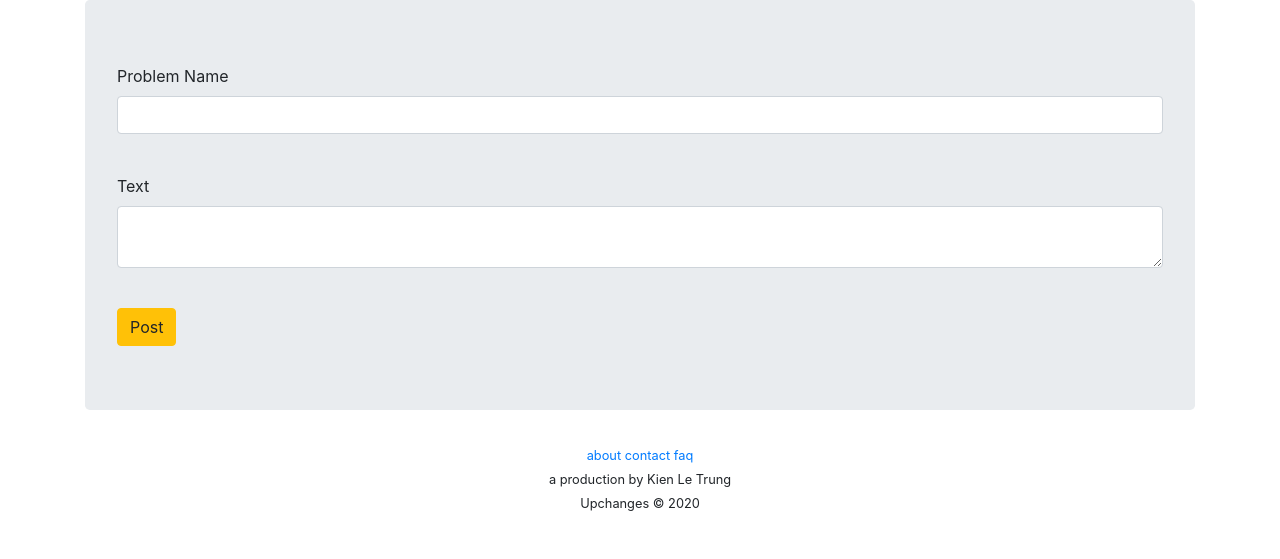
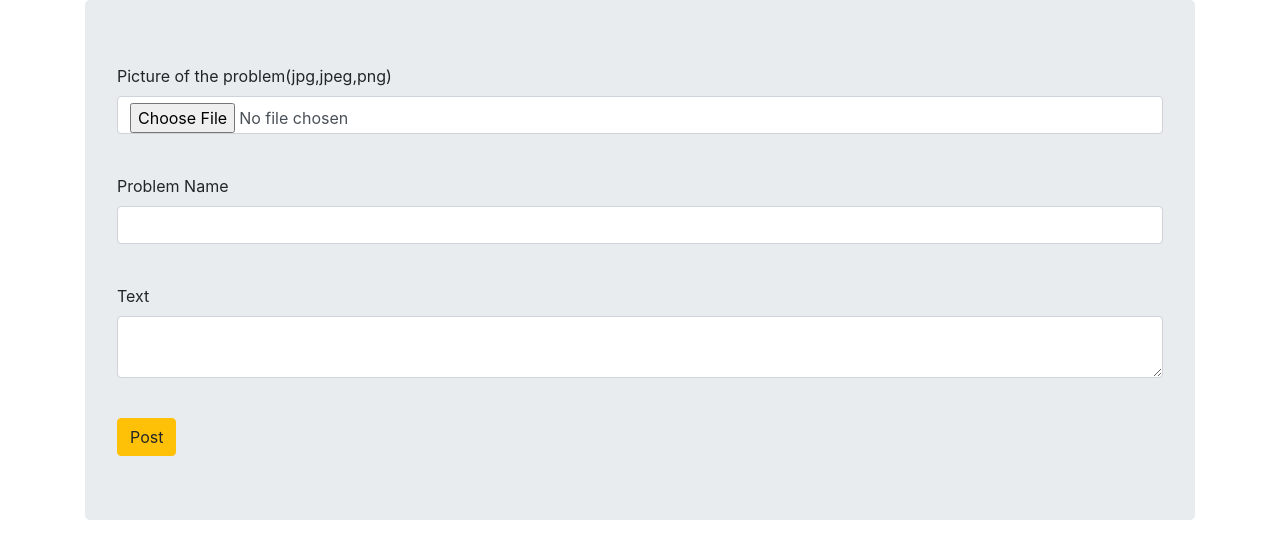
Before and after one commit to BrightChanges/Upchanges, a Flask app: page /create in a window 1280 px wide. Shown: the part 66-625 px from the top of the page. Run offline with Flask 2, Linux system fonts and the light colour scheme; a user stored in the database is signed in; some libraries are stand-ins or nearby versions.

Commit message:
New Life 1

```diff
--- a/Upchanges/__init__.py
+++ b/Upchanges/__init__.py
@@ -16,6 +16,13 @@ app.config['SQLALCHEMY_DATABASE_URI'] = 'sqlite:///' + os.path.join(basedir,
 app.config['SQLALCHEMY_TRACK_MODIFICATIONS'] = False
 
 app.config['SEND_FILE_MAX_AGE_DEFAULT'] = 1
+
+@app.after_request
+def add_header(response):
+    # response.cache_control.no_store = True
+    if 'Cache-Control' not in response.headers:
+        response.headers['Cache-Control'] = 'no-store'
+    return response
 
 db = SQLAlchemy(app)
 Migrate(app, db)
--- a/Upchanges/blog_posts/forms.py
+++ b/Upchanges/blog_posts/forms.py
@@ -4,7 +4,7 @@ from wtforms.validators import DataRequired
 from flask_wtf.file import FileField, FileAllowed
 
 class BlogPostForm(FlaskForm):
-    # blog_image = FileField('Picture of the problem(jpg,jpeg,png)', validators=[DataRequired(), FileAllowed(['jpg', 'png', 'jpeg'])])
+    blog_image = FileField('Picture of the problem(jpg,jpeg,png)', validators=[DataRequired(), FileAllowed(['jpg', 'png', 'jpeg'])])
     problem_name = StringField('Problem Name', validators=[DataRequired()])
     text = TextAreaField('Text', validators=[DataRequired()])
     problem_submit = SubmitField("Post")
--- a/Upchanges/blog_posts/views.py
+++ b/Upchanges/blog_posts/views.py
@@ -3,6 +3,7 @@ from flask_login import current_user, login_required
 from Upchanges import db
 from Upchanges.models import BlogPost
 from Upchanges.blog_posts.forms import BlogPostForm
+from Upchanges.users.picture_handler import add_blog_pic
 
 blog_posts = Blueprint('blog_posts',__name__)
 
@@ -16,14 +17,15 @@ def create_post():
 
         blog_validated = BlogPost(problem_name=form.problem_name.data,
                                   text=form.text.data,
-                                  user_id=current_user.id)
+                                  user_id=current_user.id,
+                                  blog_image=add_blog_pic(form.blog_image.data, form.problem_name.data+str(current_user.id))) #####
 
-
+        blog_image = url_for('static', filename='profile_pics/' + blog_validated.blog_image)
         db.session.add(blog_validated)
         db.session.commit()
         flash('Blog Post Created')
-        return redirect(url_for('core.index'))
-     ########## form.validate_on_submit(): is not working due to the messy with the new data blog_image that is maybe required in BlogPost model########3
+        return redirect(url_for('core.index', blog_image=url_for('static', filename='profile_pics/' + blog_validated.blog_image)))
+
     return render_template('create_post.html', form=form)
 
 
@@ -36,6 +38,7 @@ def blog_view(blog_validated_id):
     # blog_next = blog_validated_id+1
     return render_template('blog_view.html', problem_name=blog_view.problem_name,
                            date=blog_view.date,
+                           blog_image=blog_view.blog_image,
                            post=blog_view)
 # put post_next=blog_next after post=blog_view, later(trying to create a blog_id+1's id for the alignment of blogs)
 
@@ -52,16 +55,23 @@ def update(blog_validated_id):
     form = BlogPostForm()  #Creating an instance by writing A= B() ;creating an instance of B using A
 
     if form.validate_on_submit():
+
+        if form.blog_image.data:
+            blog_update.blog_image = add_blog_pic(form.blog_image.data, form.problem_name.data + str(current_user.id))
+            # blog_update.blog_image=blog_image
+
         blog_update.problem_name = form.problem_name.data
         blog_update.text = form.text.data
         db.session.commit()
         flash('Blog Post Updated')
-        return redirect(url_for('blog_posts.blog_view',blog_validated_id=blog_update.blog_id))
+        return redirect(url_for('blog_posts.blog_view',blog_validated_id=blog_update.blog_id, blog_image=url_for('static', filename='blog_pics/' + blog_update.blog_image)))
 
     elif request.method =='GET':
         form.problem_name.data = blog_update.problem_name
         form.text.data = blog_update.text
-    return render_template('create_post.html', form=form )
+        form.blog_image.data=blog_update.blog_image
+
+    return render_template('create_post.html', form=form)
 
 
 
--- a/Upchanges/core/views.py
+++ b/Upchanges/core/views.py
@@ -1,6 +1,7 @@
 #create the view function for some main pages
-from flask import render_template, request, Blueprint
+from flask import render_template, request, Blueprint, url_for
 from Upchanges.models import BlogPost
+
 
 core = Blueprint('core', __name__)
 
@@ -11,6 +12,7 @@ def index():
     page = request.args.get('page',1,type=int)
     many_posts = BlogPost.query.order_by(BlogPost.date.desc()).paginate(page=page, per_page=10)
     return render_template('index.html', many_posts=many_posts)
+#Need to add blog_image=... or blog_image=blog_image in the code above to help shown in index.html#
 
 @core.route('/info')
 def info():
--- a/Upchanges/models.py
+++ b/Upchanges/models.py
@@ -51,13 +51,14 @@ class BlogPost(db.Model):
     date = db.Column(db.DateTime, nullable=False, default=datetime.utcnow)  #Automatically post the time of the post
     problem_name = db.Column(db.String(140), nullable=False)
     text = db.Column(db.Text, nullable=False)
-    blog_image = db.Column(db.String(64), nullable=False, server_default='default_blog.jpg')
+    blog_image = db.Column(db.String(140), nullable=False, server_default='default_blog.jpg')
     ###IF I CAN'T FIX THE BLOG_IMAGE ERRORS, I CAN JUST COMMENT OFF THOSE CODES THAT RELATE TO THEM###
 
-    def __init__(self, text, problem_name, user_id):
+    def __init__(self, text, problem_name, user_id, blog_image):
         self.text = text
         self.problem_name = problem_name
         self.user_id = user_id
+        self.blog_image = blog_image
 
 
 
--- a/Upchanges/templates/blog_view.html
+++ b/Upchanges/templates/blog_view.html
@@ -5,6 +5,7 @@
     <h7><a class="text-warning" href="{{ url_for('users.user_posts', username=post.creator.first_name+post.creator.middle_name+post.creator.last_name) }}"><img class="text-center rounded" src="{{ url_for('static', filename='profile_pics/'+ post.creator.profile_image) }}" width = "40" height = "40" alt=""> {{ post.creator.first_name}} {{ post.creator.middle_name }} {{ post.creator.last_name }}</a></h7>
     <h1>{{ post.problem_name }}</h1>
     <p><small class="text-muted">Posted on: {{ post.date.strftime('%B, %d, %Y') }}</small></p>
+    <img class="text-center rounded" src="{{ url_for('static', filename='blog_pics/'+ post.blog_image) }}" width = "495" height = "250" alt="">
     <p>{{ post.text }}</p>
 
 
--- a/Upchanges/templates/create_post.html
+++ b/Upchanges/templates/create_post.html
@@ -2,12 +2,13 @@
 
 {% block content %}
 <div class="jumbotron">
-<form method="POST" >
+<form method="POST" action="" enctype="multipart/form-data" >
     {{ form.hidden_tag() }}
+    {{ form.blog_image.label }} {{ form.blog_image(class="form-group form-control") }}<br>
     {{ form.problem_name.label(class="form-control-label") }} {{ form.problem_name(class="form-group form-control") }}<br>
     {{ form.text.label }} {{ form.text(class="form-group form-control") }}<br>
     {{ form.problem_submit(class="btn btn-warning")}}
-    {#    {{ form.blog_image.label }} {{ form.blog_image(class="form-group form-control") }}<br>#}
+
 </form>
 </div>
 
--- a/Upchanges/templates/index.html
+++ b/Upchanges/templates/index.html
@@ -61,7 +61,7 @@
      <div class="card-body ">
          <h7><a class="text-warning" href="{{ url_for('users.user_posts', username=post.creator.first_name+post.creator.middle_name+post.creator.last_name) }}"><img class="text-center rounded" src="{{ url_for('static', filename='profile_pics/'+ post.creator.profile_image) }}" width = "35" height = "35" alt=""> {{ post.creator.first_name}} {{ post.creator.middle_name }} {{ post.creator.last_name }}</a></h7>
          <p></p>
-{#         <img class="text-center rounded" src="{{ url_for('static', filename='blog_pics/'+ post.blog_image) }}" width = "495" height = "250" alt="">#}
+         <img class="text-center rounded" src="{{ url_for('static', filename='blog_pics/'+ post.blog_image) }}" width = "495" height = "250" alt="">
          {# Need caution for post.blog_image on the code above #}
          <p></p>
          <h2><a class="card-tittle text-body problem" href="{{ url_for('blog_posts.blog_view', blog_validated_id=post.blog_id) }}">{{ post.problem_name[0:40]}}..</a></h2>
--- a/Upchanges/templates/user_blog_posts.html
+++ b/Upchanges/templates/user_blog_posts.html
@@ -19,6 +19,8 @@
               <p></p>
                  <h2><a class="card-tittle text-body" href="{{ url_for('blog_posts.blog_view',blog_validated_id=posts.blog_id )}}">{{ posts.problem_name }}</a></h2>
               <p><small class="text-muted">Posted on: {{ posts.date.strftime("%Y-%m-%d") }}</small></p>
+              <img class="text-center rounded" src="{{ url_for('static', filename='blog_pics/'+ posts.blog_image) }}" width = "480" height = "250" alt="">
+                 <br>
                  <br>
                  <p>{{ posts.text }}</p>
                  <br>
--- a/Upchanges/users/views.py
+++ b/Upchanges/users/views.py
@@ -70,6 +70,7 @@ def account():
         current_user.first_name = form3.first_name.data
         current_user.middle_name = form3.middle_name.data
         current_user.last_name = form3.last_name.data
+        current_user.email = form3.email.data
         db.session.commit()
         flash('User Account Updated!')
         return redirect(url_for('users.account'))
```
Also changed, not shown: Upchanges/data.sqlite, Upchanges/static/profile_pics/SonLeQuang.jpg, data.sqlite (added).
